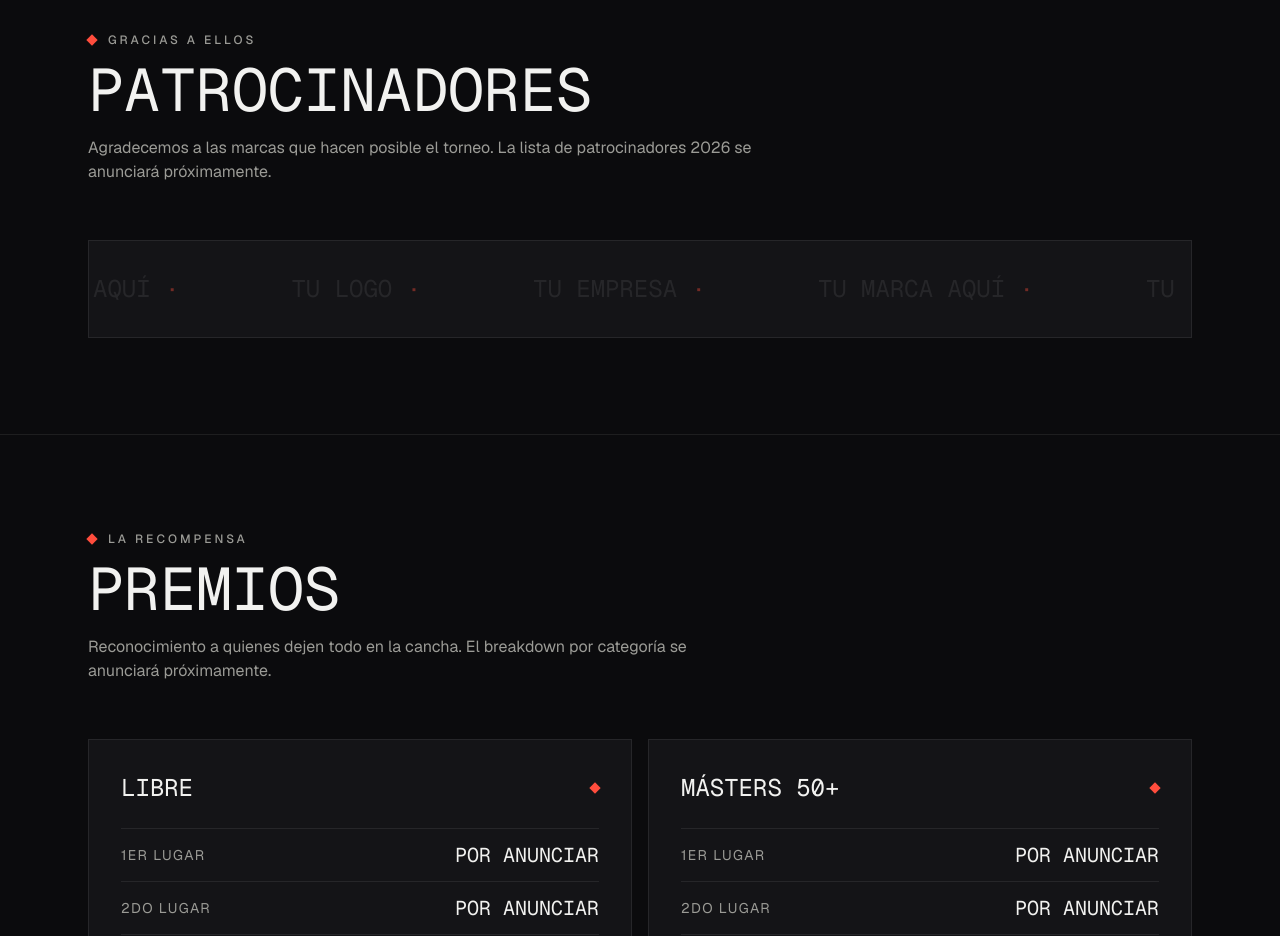
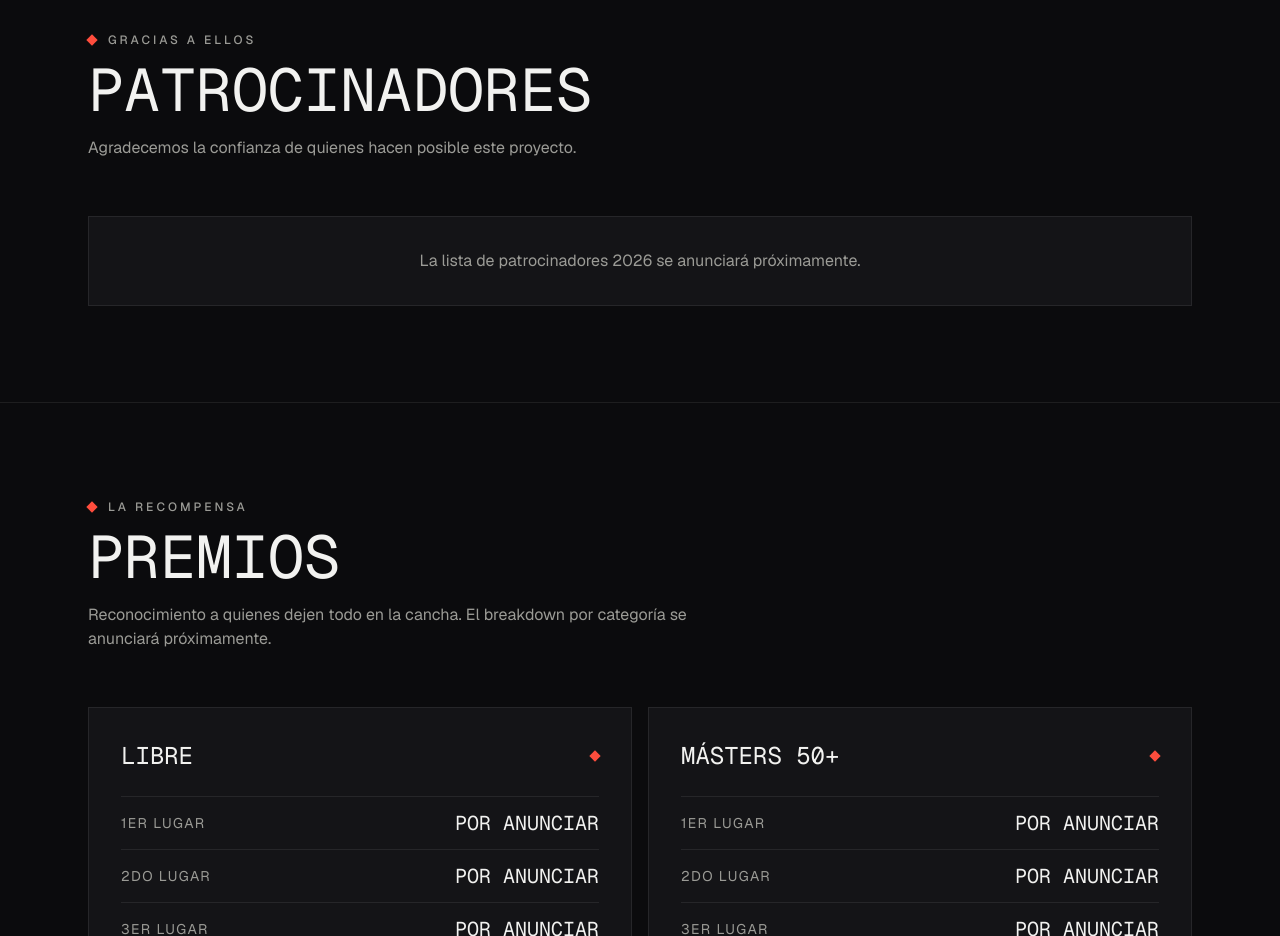
Before and after one commit to francisco-solis99/tdlf-26, a Next.js app: page / in a window 1280 px wide. Shown: the part 2660-3596 px from the top of the page. Built offline with nearby package versions, Linux system fonts and the light colour scheme.

Commit message:
feat: enhance Sponsors component with image handling and improved layout

```diff
--- a/components/landing/sponsors.tsx
+++ b/components/landing/sponsors.tsx
@@ -1,67 +1,87 @@
+"use client";
+
+import Image from "next/image";
+import { useEffect, useRef, useState } from "react";
 import { Section } from "@/components/landing/section";
 import { Reveal } from "@/components/reveal";
 import { site } from "@/config/site";
 
-const PLACEHOLDERS = ["Tu marca aquí", "Tu logo", "Tu empresa"];
-
 export function Sponsors() {
   const sponsors = site.sponsors;
+  const containerRef = useRef<HTMLDivElement>(null);
+  const [glitching, setGlitching] = useState(false);
+  const [hasGlitched, setHasGlitched] = useState(false);
+
+  useEffect(() => {
+    if (hasGlitched) return;
+    if (window.matchMedia("(prefers-reduced-motion: reduce)").matches) return;
+    const el = containerRef.current;
+    if (!el) return;
+
+    const obs = new IntersectionObserver(
+      (entries) => {
+        for (const entry of entries) {
+          if (entry.isIntersecting && !hasGlitched) {
+            setGlitching(true);
+            setHasGlitched(true);
+            setTimeout(() => setGlitching(false), 900);
+            obs.unobserve(entry.target);
+          }
+        }
+      },
+      { threshold: 0.3 },
+    );
+
+    obs.observe(el);
+    return () => obs.disconnect();
+  }, [hasGlitched]);
 
   return (
     <Section
       id="patrocinadores"
       kicker="Gracias a ellos"
       title="Patrocinadores"
-      intro={
-        sponsors.length === 0
-          ? "Agradecemos a las marcas que hacen posible el torneo. La lista de patrocinadores 2026 se anunciará próximamente."
-          : "Agradecemos la confianza de quienes hacen posible este proyecto."
-      }
+      intro="Agradecemos la confianza de quienes hacen posible este proyecto."
     >
       <Reveal>
         {sponsors.length === 0 ? (
-          <div className="marquee overflow-hidden border border-line bg-surface">
+          <div className="flex items-center justify-center border border-line bg-surface px-10 py-8 text-muted">
+            La lista de patrocinadores 2026 se anunciará próximamente.
+          </div>
+        ) : (
+          <div
+            ref={containerRef}
+            className="marquee overflow-hidden border border-line bg-surface"
+          >
             <div className="marquee-track flex w-max items-center">
               {[0, 1].map((track) => (
                 <div
                   key={track}
                   aria-hidden={track === 1}
-                  className="flex items-center"
+                  className="flex items-center gap-6 px-3 py-4"
                 >
-                  {PLACEHOLDERS.map((name) => (
-                    <span
-                      key={`${track}-${name}`}
-                      className="font-display whitespace-nowrap px-10 py-8 text-2xl uppercase text-line sm:px-14"
+                  {sponsors.map((sponsor) => (
+                    <div
+                      key={`${track}-${sponsor.name}`}
+                      className="flex h-[88px] w-[168px] shrink-0 items-center justify-center overflow-hidden rounded-sm bg-white p-3"
                     >
-                      {name} <span className="text-accent/40">·</span>
-                    </span>
+                      <Image
+                        src={sponsor.image}
+                        alt={sponsor.name}
+                        width={144}
+                        height={72}
+                        className={
+                          glitching
+                            ? "halftone-sponsor h-full w-full object-contain"
+                            : "h-full w-full object-contain transition-all duration-500"
+                        }
+                      />
+                    </div>
                   ))}
                 </div>
               ))}
             </div>
           </div>
-        ) : (
-          <ul className="grid grid-cols-2 gap-4 sm:grid-cols-3 lg:grid-cols-4">
-            {sponsors.map((sponsor) => (
-              <li
-                key={sponsor.name}
-                className="flex h-24 items-center justify-center border border-line bg-surface font-display uppercase tracking-wide text-muted"
-              >
-                {sponsor.url ? (
-                  <a
-                    href={sponsor.url}
-                    target="_blank"
-                    rel="noopener noreferrer"
-                    className="transition-colors hover:text-accent"
-                  >
-                    {sponsor.name}
-                  </a>
-                ) : (
-                  sponsor.name
-                )}
-              </li>
-            ))}
-          </ul>
         )}
       </Reveal>
     </Section>
```
